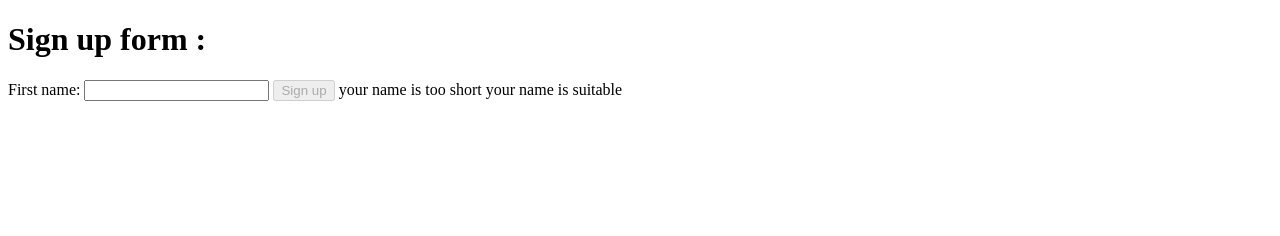
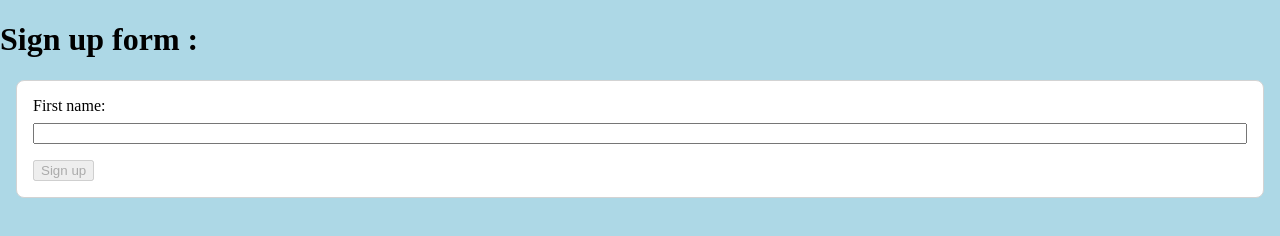
Before and after one commit to kanotten/OnKey-Up, a plain HTML site: page index.html in a window 1280 px wide. Drawn offline with Linux system fonts and the light colour scheme.

Commit message:
added styles to form task

```diff
--- a/index.html
+++ b/index.html
@@ -9,18 +9,15 @@
   </head>
   <body>
     <main>
-        <h1>Sign up form :</h1>
+      <h1>Sign up form :</h1>
       <form>
         <label for="first-name"> First name: </label>
 
-        <input type="text" id="first-name" onKeyUp="firstNameInput" />
-        <button type="button" id="submit" disabled>Sign up</button>
-
-        <span id="shortName">your name is too short</span>
-        <span id="suitableName">your name is suitable</span>
-
-
-
+        <input type="text" id="first-name" />
+        <span id="error-Message"></span>
+        <div>
+            <button type="submit" id="signup-BTN" disabled>Sign up</button>
+        </div>
       </form>
     </main>
 
--- a/main.css
+++ b/main.css
@@ -0,0 +1,29 @@
+* {
+    box-sizing: border-box;
+}
+
+body {
+    margin: 0;
+    min-height: 100vh;
+    display: flex;
+    flex-direction: column;
+    font-family:'Times New Roman', Times, serif
+}
+
+main {
+    height: 100%;
+    background-color: lightblue;
+    flex-grow: 1;
+}
+
+form {
+    background: white;
+    margin: 1rem;
+    padding: 1rem;
+    border: 1px solid lightgrey;
+    border-radius: .5rem;
+    display: flex;
+    flex-direction: column;
+    gap: .5rem;
+
+}
--- a/main.js
+++ b/main.js
@@ -1,40 +1,20 @@
-
-
 const firstNameInput = document.getElementById("first-name");
-const signUpButton = document.getElementById("submit");
+const signUpButton = document.getElementById("signup-BTN");
+const errorMessage = document.getElementById("error-Message");
 
 console.log("firstNameInput: ", firstNameInput);
 console.log("signUpBTN: ", signUpButton);
 
 firstNameInput.onkeyup = function (event) {
-  let firstNameInputValue = event.target.value.length;
+    let firstNameInputValue = event.target.value;
 
-  if (firstNameInputValue >= 5) {
-    signUpButton.disabled = false;
-  } else {
-    signUpButton.disabled = true;
-  }
+    if (firstNameInputValue.length >= 5) {
+      signUpButton.disabled = false;
+      errorMessage.innerHTML = "Your name is suitable";
+      errorMessage.style.backgroundColor = "green";
+    } else {
+      signUpButton.disabled = true;
+      errorMessage.innerHTML = "Your name is too short";
+      errorMessage.style.backgroundColor = "red";
+    }
 };
-
-
-const shortMessage = document.getElementById("shortName")
-const suitableMessage = document.getElementById("suitableName")
-
-
-
-//   firstNameInputValue,length >= 5 ? signUpButton.disabled = false : signUpButton.disabled = true;
-
-
-// const input = document.getElementById('first-name');
-// const button = document.getElementById('submit');
-
-// console.log("firstNameInput: ",firstNameInput);
-// console.log("formSignUpBTN: ",formSignupBTN);
-
-// function
-
-// if (input.value.length >= 5) {
-//     button.disabled = false;
-// } else {
-//     button.disabled = true;
-// }
```
